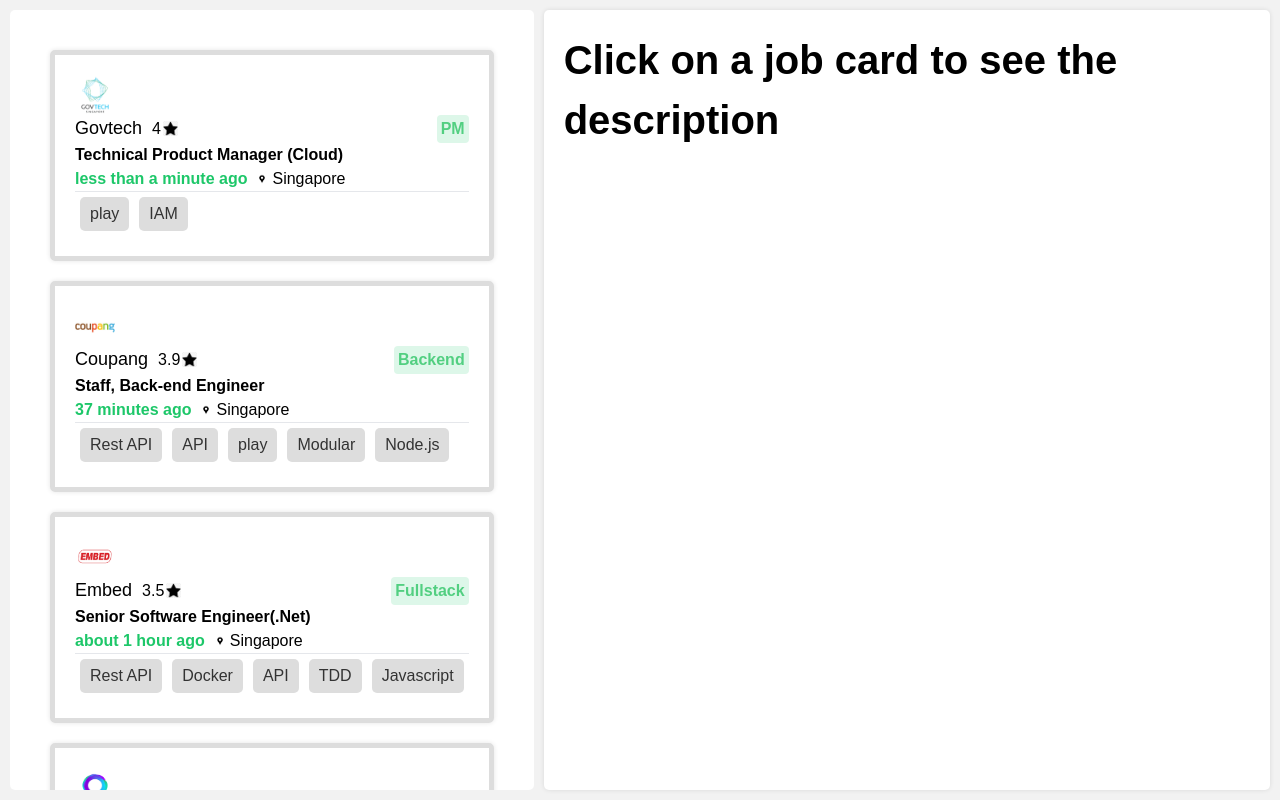
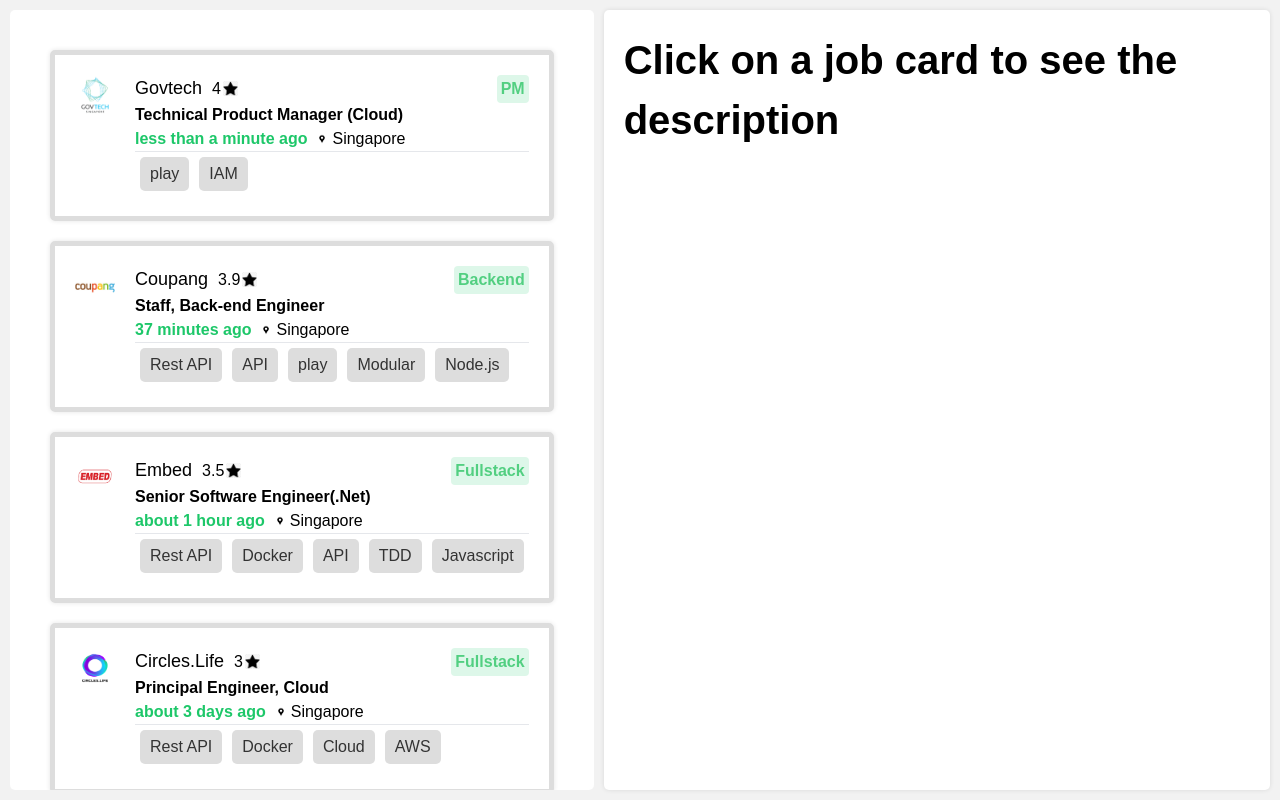
Before and after one commit to Merrickneo/nodeflair, a React (Create React App) app: page / in a window 1280 px wide. Built offline with nearby package versions, Linux system fonts and the light colour scheme.

Commit message:
Shift company logo to the side

```diff
--- a/src/Components/JobPostings/JobCard/JobCard.js
+++ b/src/Components/JobPostings/JobCard/JobCard.js
@@ -10,10 +10,10 @@
     }
     return (
         <div className="job-card" onClick={selectJob}>
+            <div className="job-logo">
+                <img src={`/${jobDetails.Image}`} alt={`${jobDetails.title} Logo`} />
+            </div>
             <div className="job-content">
-                <div className="job-logo">
-                    <img src={`/${jobDetails.Image}`} alt={`${jobDetails.title} Logo`} />
-                </div>
                 <div className="job-details">
                     <div className="title-rating">
                         <div>
```
